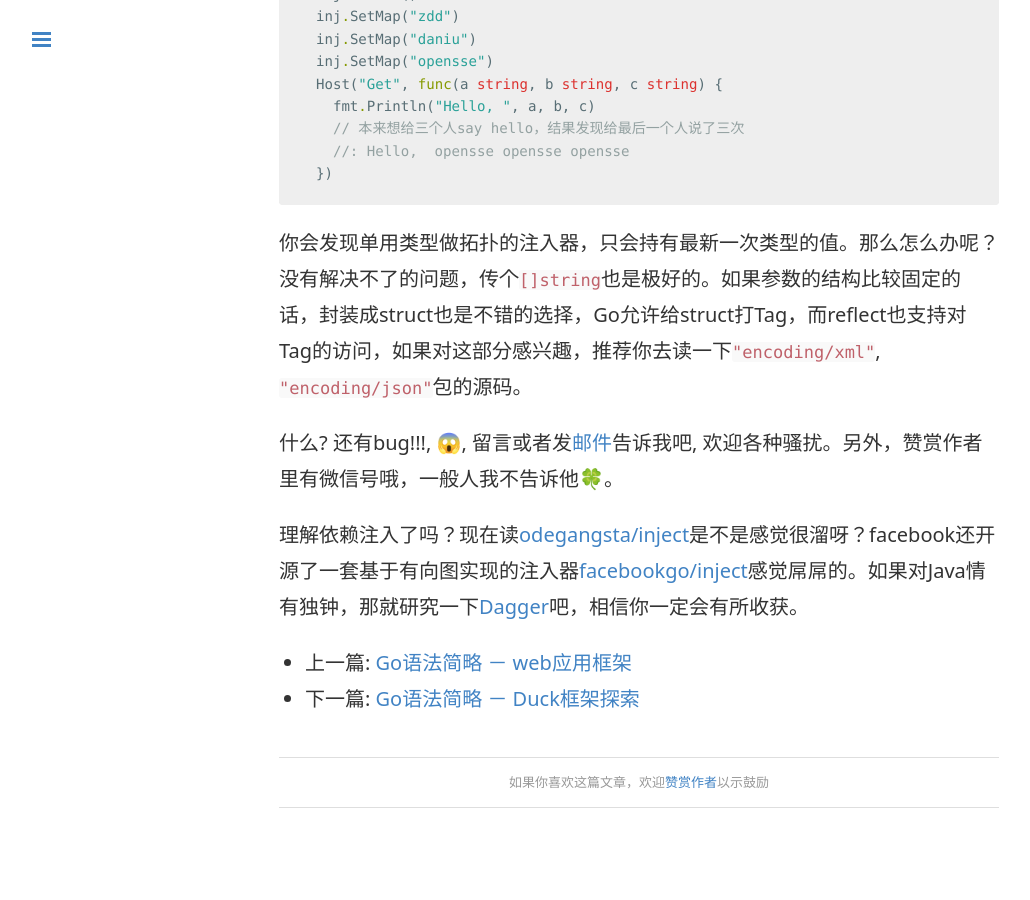
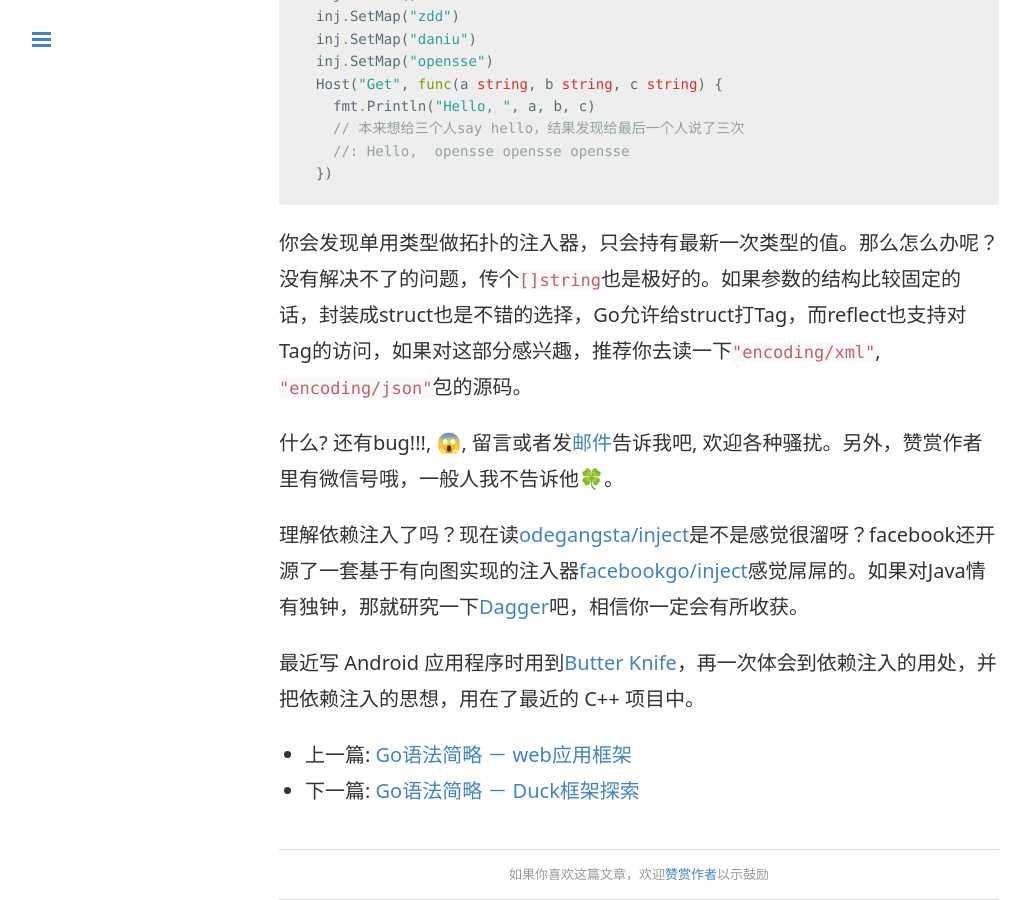
Before and after one commit to zddhub/zddhub.github.io, a Jekyll site: the page built from _posts/2015-07-05-go-dependency-inject.md, in a window 1280 px wide and 900 px high, scrolled down 8230 px. Shown: the whole window, without its empty margins (1-1031 px from the left). Built offline with Jekyll 4.4.1, drawn with Linux system fonts in a browser that asks for light colours; Markdown is read by kramdown in place of the engine named in the settings; comment, search, counter and statistics services are not loaded; before the commit the page ends 9038 px from its top, so only the background shows below that.

Commit message:
Update blog: Add more content to https://github.com/JakeWharton/butterknife

```diff
--- a/_posts/2015-07-05-go-dependency-inject.md
+++ b/_posts/2015-07-05-go-dependency-inject.md
@@ -341,5 +341,7 @@ func main() {
 
 理解依赖注入了吗？现在读[odegangsta/inject](https://github.com/codegangsta/inject)是不是感觉很溜呀？facebook还开源了一套基于有向图实现的注入器[facebookgo/inject](https://github.com/facebookgo/inject)感觉屌屌的。如果对Java情有独钟，那就研究一下[Dagger](http://square.github.io/dagger/)吧，相信你一定会有所收获。
 
+最近写 Android 应用程序时用到[Butter Knife](https://github.com/JakeWharton/butterknife)，再一次体会到依赖注入的用处，并把依赖注入的思想，用在了最近的 C++ 项目中。
+
 * 上一篇: [Go语法简略 － web应用框架]({% post_url 2015-07-04-go-web-framework %})
 * 下一篇: [Go语法简略 － Duck框架探索]({% post_url 2015-07-11-go-web-framework-2 %})
```
